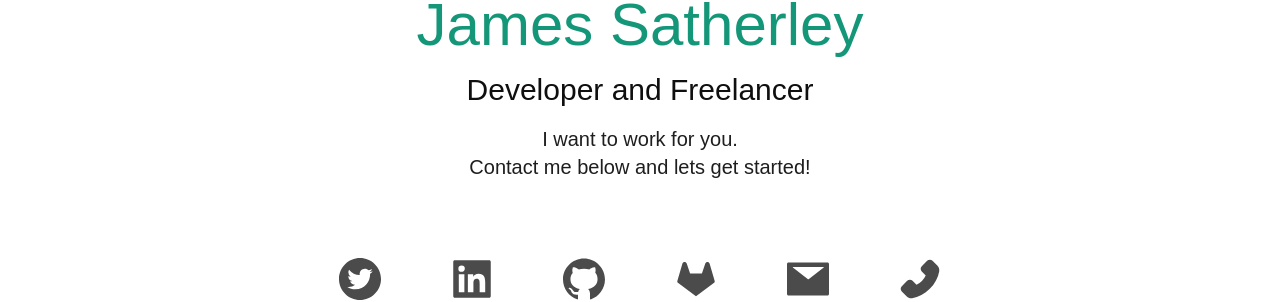
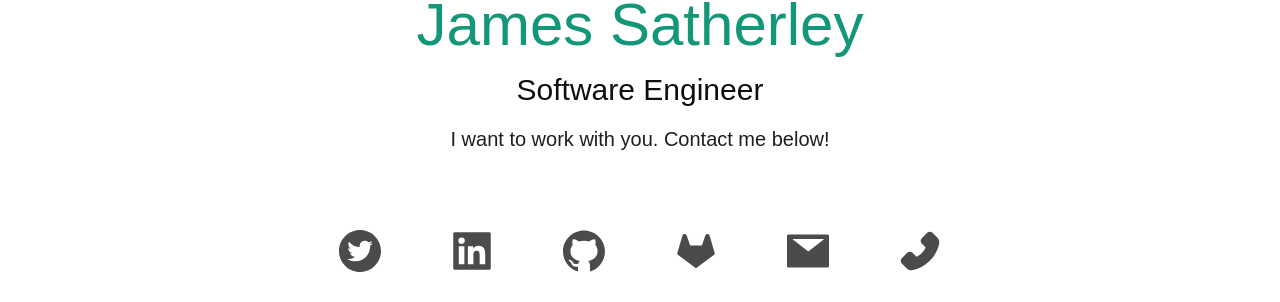
Before and after one commit to JamesSatherley/Portfolio, a React (Create React App) app: page / in a window 1280 px wide. Shown: the part 183-485 px from the top of the page. Built offline with nearby package versions, Linux system fonts and the light colour scheme.

Commit message:
text change

```diff
--- a/src/components/Body/Body.js
+++ b/src/components/Body/Body.js
@@ -15,8 +15,8 @@ const Body = ({darkMode, isMobile}) => {
   return (
     <div className='bodyHolder'>
       <h1 className='name' style={{color: darkMode ? 'rgb(45 212 191 / 1)': 'rgb(20 150 120 / 1)'}}>James Satherley</h1>
-      <h1 className='job' style={{color: darkMode ? 'rgb(255 255 255 / 1)': 'rgb(15 15 15 / 1)'}}>Developer and Freelancer</h1>
-      <h1 className='blurb' style={{color: darkMode ? 'rgb(229 231 235 / 1)': 'rgb(30 30 30 / 1)'}}>I want to work for you.<br/> Contact me below and lets get started!</h1>
+      <h1 className='job' style={{color: darkMode ? 'rgb(255 255 255 / 1)': 'rgb(15 15 15 / 1)'}}>Software Engineer</h1>
+      <h1 className='blurb' style={{color: darkMode ? 'rgb(229 231 235 / 1)': 'rgb(30 30 30 / 1)'}}>I want to work with you. Contact me below!</h1>
       {!isMobile && (
         <div className='iconBox' style={{color: darkMode ? 'rgb(156 163 175 / 1)': 'rgb(75 75 75 / 1)'}}>
           <AiFillTwitterCircle className={darkMode?"bodyIcon":"bodyIconDark"} onClick={() => {window.open('https://twitter.com/jamessatherley')}}/>
```
